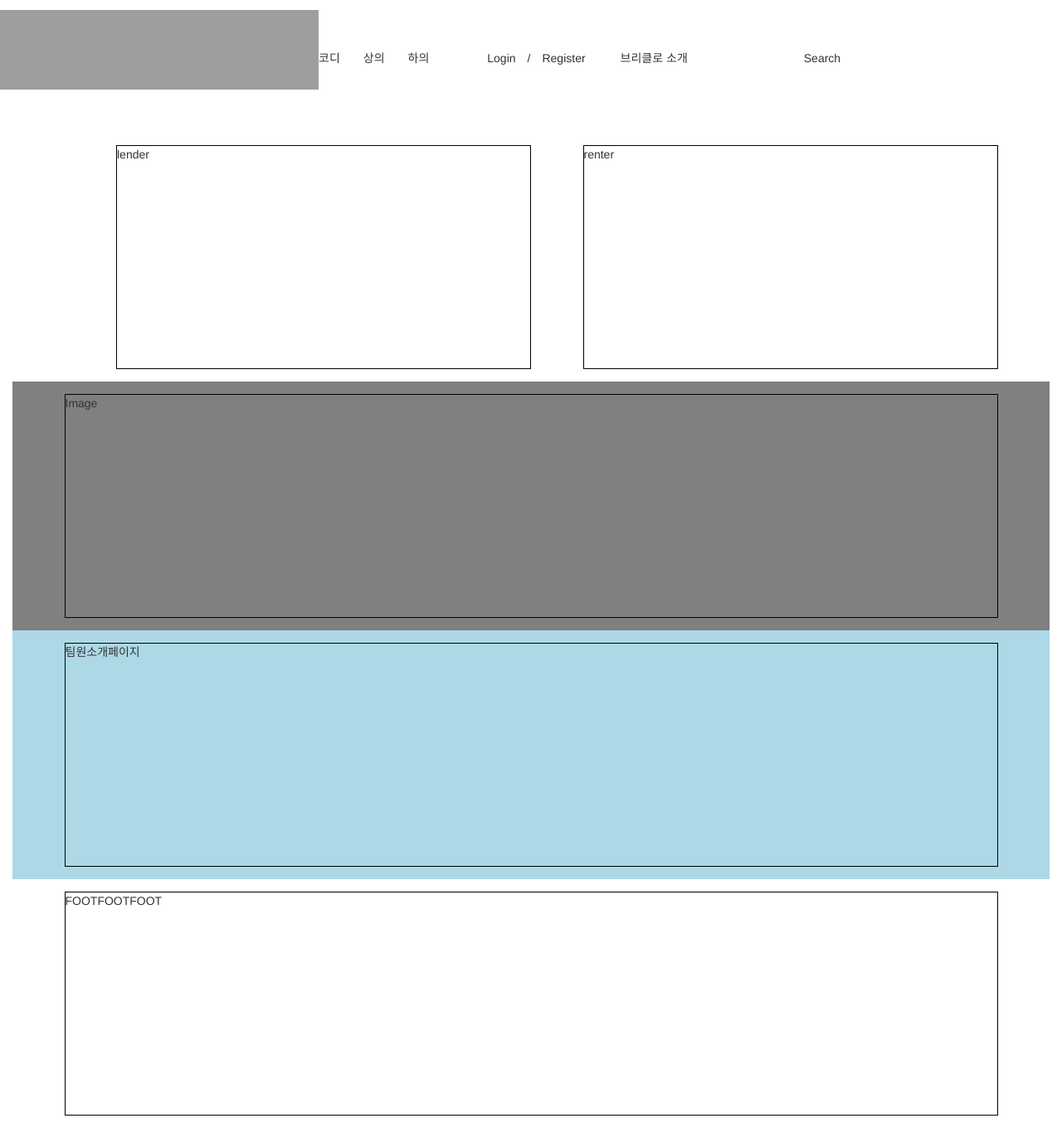
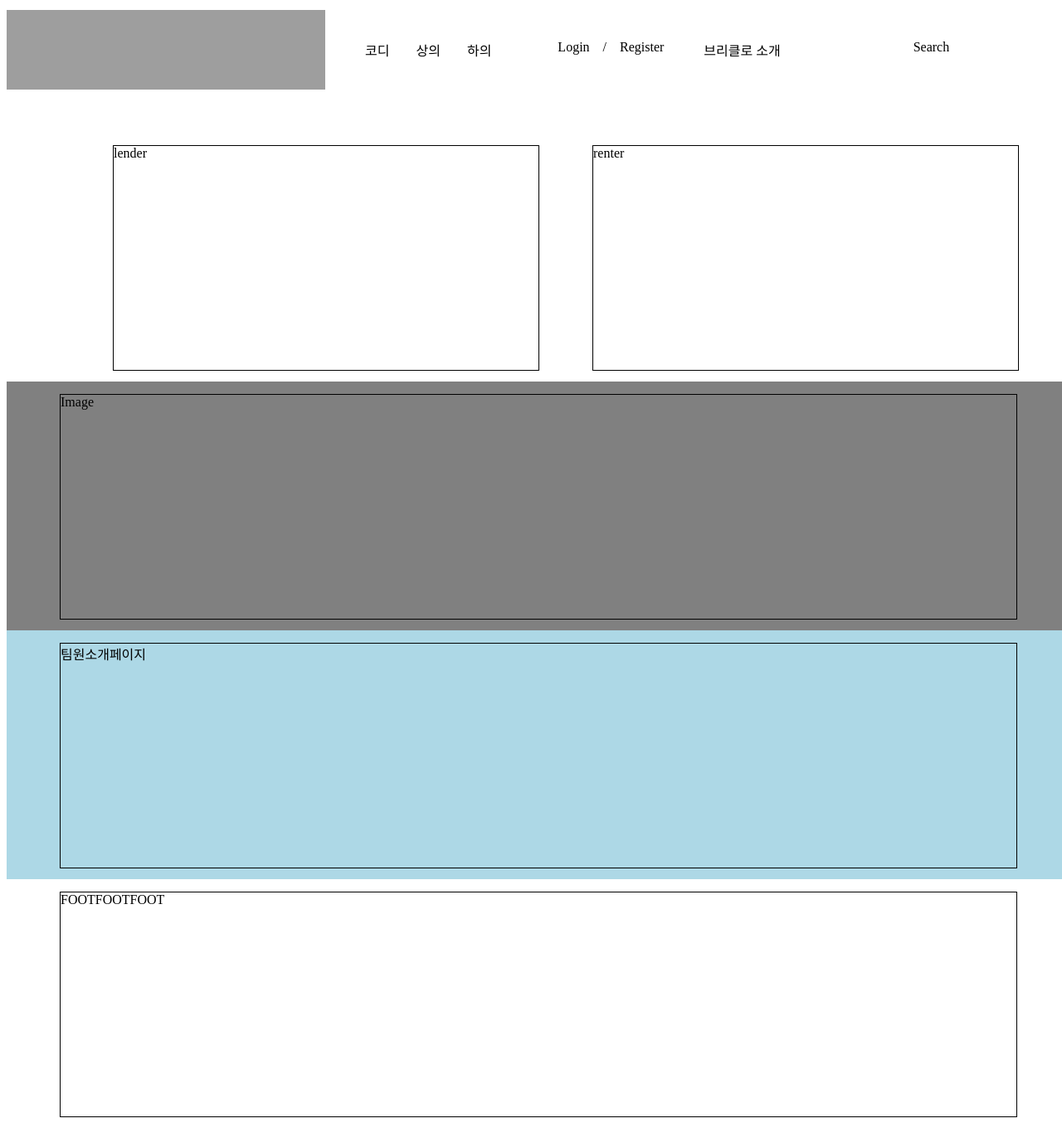
Before and after one commit to JaeSeung/project, a Django app: page / in a window 1280 px wide. Shown: the whole page at 83% size. Run offline with Django 3.2, Linux system fonts and the light colour scheme; some libraries are stand-ins or nearby versions; grey boxes are pictures that could not be loaded.

Commit message:
Mainpage 5.19아침 수업중

```diff
--- a/product/templates/product/intro.html
+++ b/product/templates/product/intro.html
@@ -2,9 +2,6 @@
 <html>
   <head>
     <meta charset="UTF-8">
-    <link rel="stylesheet" href="http://maxcdn.bootstrapcdn.com/bootstrap/3.3.6/css/bootstrap.min.css">
-    <script src="https://ajax.googleapis.com/ajax/libs/jquery/1.12.2/jquery.min.js"></script>
-    <script src="http://maxcdn.bootstrapcdn.com/bootstrap/3.3.6/js/bootstrap.min.js"></script>
     <title>BRICLO</title>
     <style>
       .bar {
@@ -63,8 +60,8 @@
       <div style="width:30%;height:80%;top:10%;left:0%;">
         <img src="https://jandi-box.com/files-thumb/11998765/8a2105ce648dd31837d890fc506f145d.jpg?size=640" width=100% height=100%>
       </div>
-      <div style="width:70%;top:50%;">
-        <li style="margin-right:2em">코디</li>
+      <div style="width:70%;top:40%;">
+        <li style="margin-left:3em;margin-right:2em">코디</li>
         <li style="margin-right:2em">상의</li>
         <li style="margin-right:5em">하의</li>
         <li style="margin-right:1em">Login</li>
```
